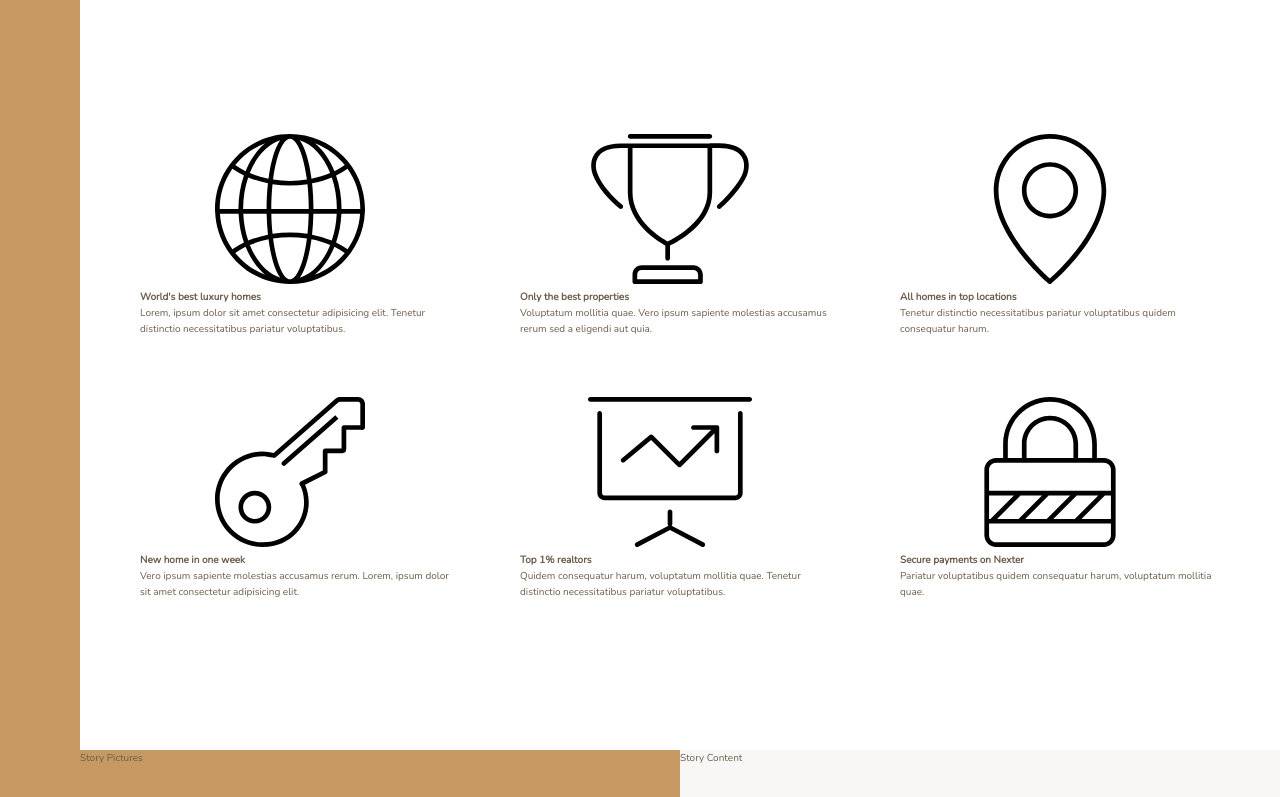
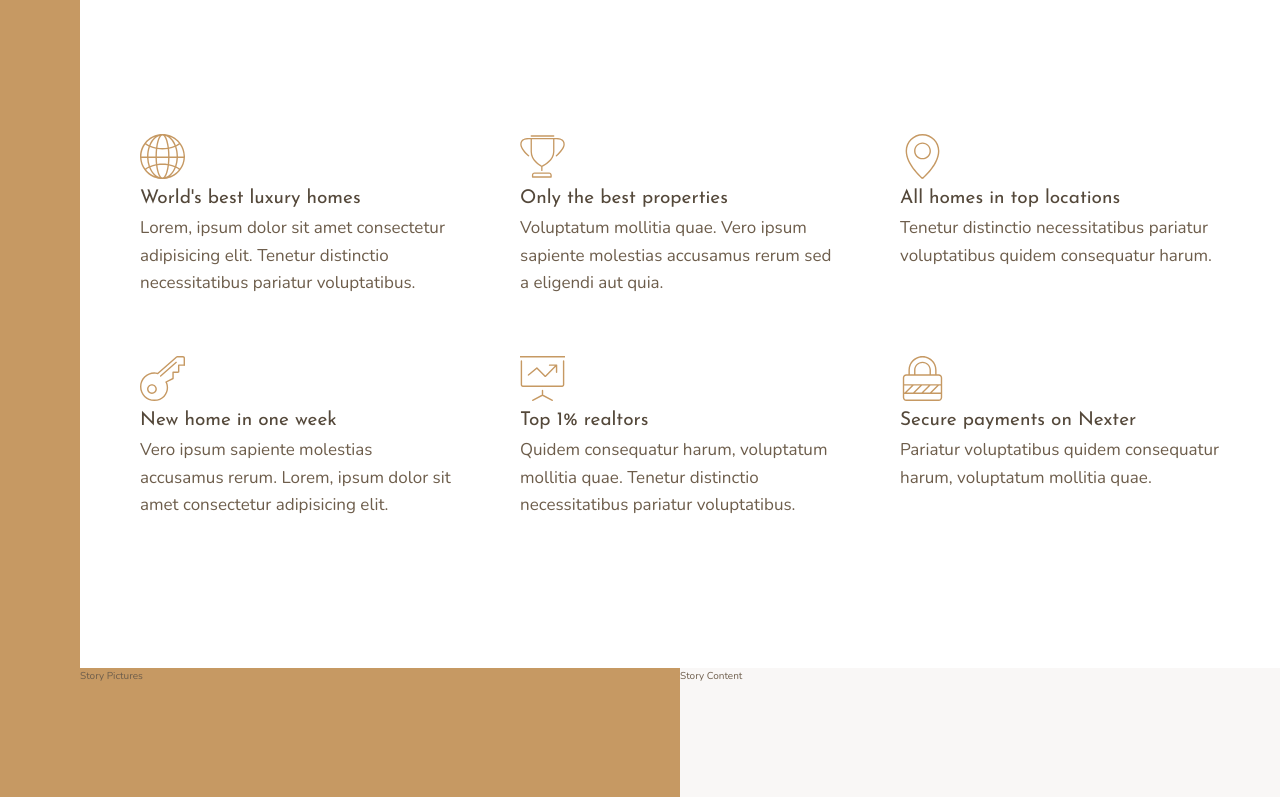
Before and after one commit to drood87/nexter, a website: page index.html in a window 1280 px wide. Shown: the part 656-1453 px from the top of the page. Drawn offline with nearby package versions, Linux system fonts and the light colour scheme.

Commit message:
heading typography and styles for features

```diff
--- a/index.html
+++ b/index.html
@@ -32,7 +32,9 @@
         <svg class="feature__icon">
           <use xlink:href="img/sprite.svg#icon-global"></use>
         </svg>
-        <h4 class="heading-4">World&apos;s best luxury homes</h4>
+        <h4 class="heading-4 heading-4--dark">
+          World&apos;s best luxury homes
+        </h4>
         <p class="feature__text">
           Lorem, ipsum dolor sit amet consectetur adipisicing elit. Tenetur
           distinctio necessitatibus pariatur voluptatibus.
@@ -43,7 +45,7 @@
         <svg class="feature__icon">
           <use xlink:href="img/sprite.svg#icon-trophy"></use>
         </svg>
-        <h4 class="heading-4">Only the best properties</h4>
+        <h4 class="heading-4 heading-4--dark">Only the best properties</h4>
         <p class="feature__text">
           Voluptatum mollitia quae. Vero ipsum sapiente molestias accusamus
           rerum sed a eligendi aut quia.
@@ -54,7 +56,7 @@
         <svg class="feature__icon">
           <use xlink:href="img/sprite.svg#icon-map-pin"></use>
         </svg>
-        <h4 class="heading-4">All homes in top locations</h4>
+        <h4 class="heading-4 heading-4--dark">All homes in top locations</h4>
         <p class="feature__text">
           Tenetur distinctio necessitatibus pariatur voluptatibus quidem
           consequatur harum.
@@ -65,7 +67,7 @@
         <svg class="feature__icon">
           <use xlink:href="img/sprite.svg#icon-key"></use>
         </svg>
-        <h4 class="heading-4">New home in one week</h4>
+        <h4 class="heading-4 heading-4--dark">New home in one week</h4>
         <p class="feature__text">
           Vero ipsum sapiente molestias accusamus rerum. Lorem, ipsum dolor sit
           amet consectetur adipisicing elit.
@@ -76,7 +78,7 @@
         <svg class="feature__icon">
           <use xlink:href="img/sprite.svg#icon-presentation"></use>
         </svg>
-        <h4 class="heading-4">Top 1% realtors</h4>
+        <h4 class="heading-4 heading-4--dark">Top 1% realtors</h4>
         <p class="feature__text">
           Quidem consequatur harum, voluptatum mollitia quae. Tenetur distinctio
           necessitatibus pariatur voluptatibus.
@@ -87,7 +89,7 @@
         <svg class="feature__icon">
           <use xlink:href="img/sprite.svg#icon-lock"></use>
         </svg>
-        <h4 class="heading-4">Secure payments on Nexter</h4>
+        <h4 class="heading-4 heading-4--dark">Secure payments on Nexter</h4>
         <p class="feature__text">
           Pariatur voluptatibus quidem consequatur harum, voluptatum mollitia
           quae.
--- a/sass/_features.scss
+++ b/sass/_features.scss
@@ -7,3 +7,15 @@
 	grid-template-columns: repeat(3, 1fr);
 	grid-gap: 6rem;
 }
+
+.feature {
+	&__icon {
+		fill: $color-primary;
+		width: 4.5rem;
+		height: 4.5rem;
+	}
+
+	&__text {
+		font-size: 1.7rem;
+	}
+}
--- a/sass/_typography.scss
+++ b/sass/_typography.scss
@@ -0,0 +1,29 @@
+%heading {
+	font-family: $font-display;
+	font-weight: 400;
+}
+
+.heading-1 {
+	@extend %heading;
+}
+
+.heading-2 {
+	@extend %heading;
+}
+
+.heading-3 {
+	@extend %heading;
+}
+
+.heading-4 {
+	@extend %heading;
+	font-size: 1.9rem;
+
+	&--light {
+		color: $color-grey-light-1;
+	}
+
+	&--dark {
+		color: $color-grey-dark-1;
+	}
+}
```
Also changed, not shown: css/style.css.
